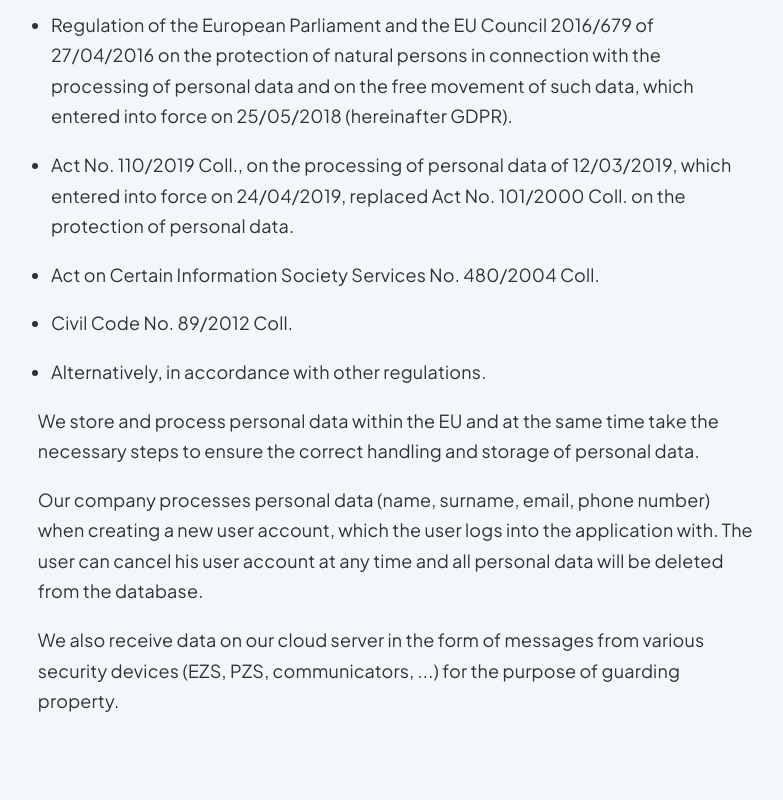
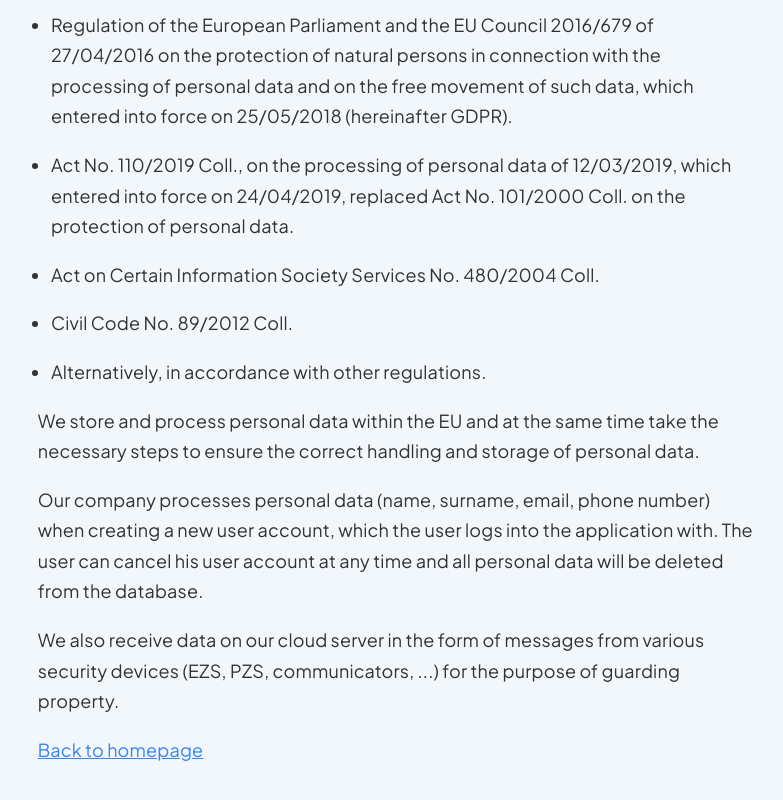
Before and after one commit to danosek/sims-sw, a website: page src/pug/principles.pug in a window 1280 px wide. Shown: the part 466-1266 px from the top of the page, without its empty margins (243-1026 px from the left). Before the commit the page ends 1239 px from the top, so only its background shows below. Drawn offline with nearby package versions, Linux system fonts and the light colour scheme; files that its build step writes are made by us from their sources; files whose address does not match are found by name.

Commit message:
Back link

```diff
--- a/src/less/_includes/_colors-palette-css.less
+++ b/src/less/_includes/_colors-palette-css.less
@@ -12,10 +12,14 @@
 
     --orange--base: ~"@{fifty__orange--base}";
     --indigo--base: ~"@{fifty__indigo--base}";
+    --blue--base:   ~"@{fifty__blue--base}";
+    --green--base: ~"@{fifty__green--base}";
 
     @media @light {
         --orange--base: ~"@{sixty__orange--base}";
         --indigo--base: ~"@{sixty__indigo--base}";
+        --blue--base:   ~"@{sixty__blue--base}";
+        --green--base:  ~"@{sixty__green--base}";
     }
 
     // Orange
--- a/src/less/general.less
+++ b/src/less/general.less
@@ -15,6 +15,10 @@ main {
 .logo {
     inline-size: clamp(128px, 18vw, 500px);
     margin-block-end: clamp(1rem, 3vw, 3rem);
+}
+
+a[href] {
+    color: var(--primary)
 }
 
 .boxes {
--- a/src/pug/principles.pug
+++ b/src/pug/principles.pug
@@ -42,3 +42,6 @@ block content
         p Our company processes personal data (name, surname, email, phone number) when creating a new user account, which the user logs into the application with. The user can cancel his user account at any time and all personal data will be deleted from the database.
 
         p We also receive data on our cloud server in the form of messages from various security devices (EZS, PZS, communicators, ...) for the purpose of guarding property.
+
+        p
+            a(href="index.html") Back to homepage
```
Also changed, not shown: docs/css/general.css, docs/css/index.css, docs/principles.html, 2 other files.
